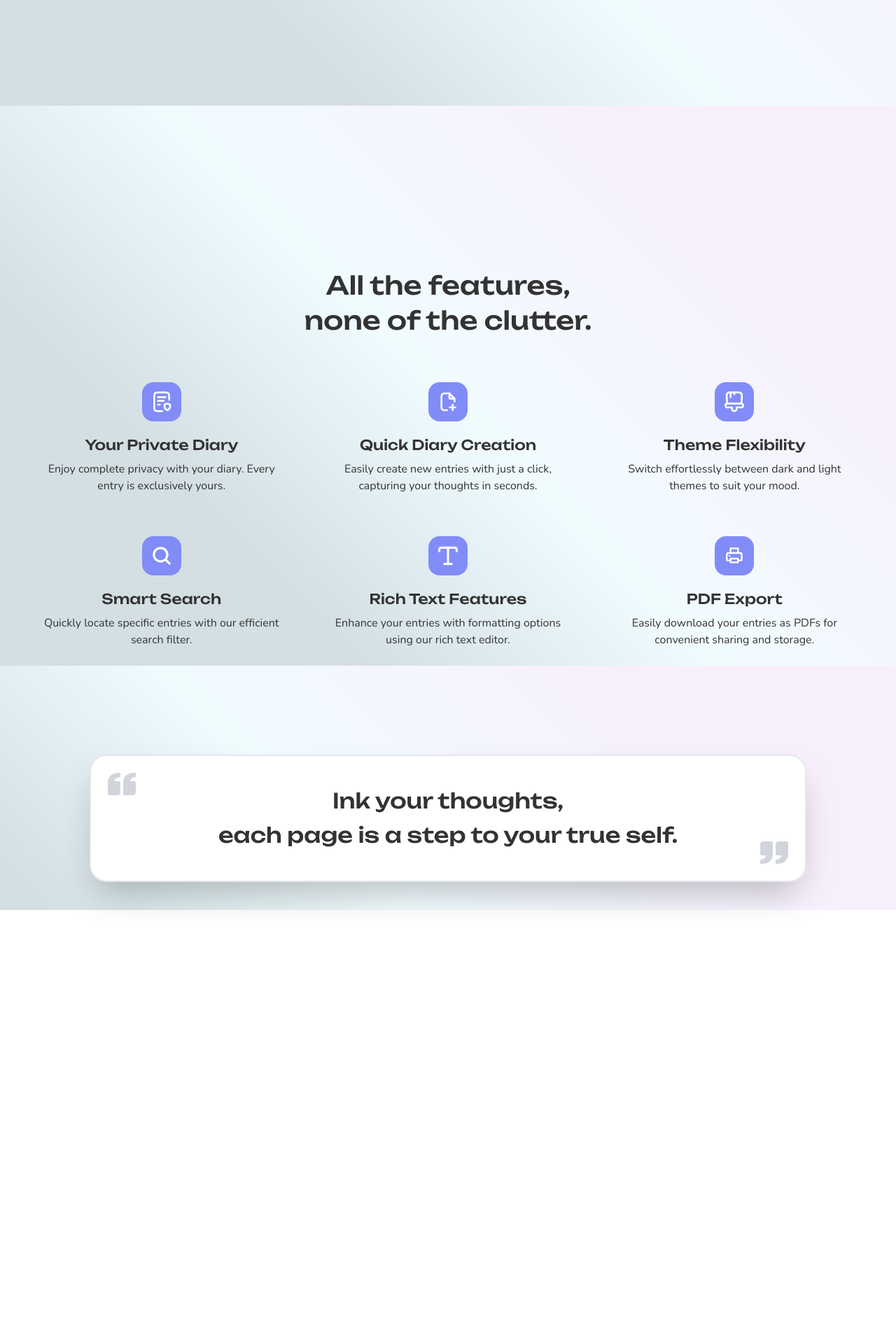
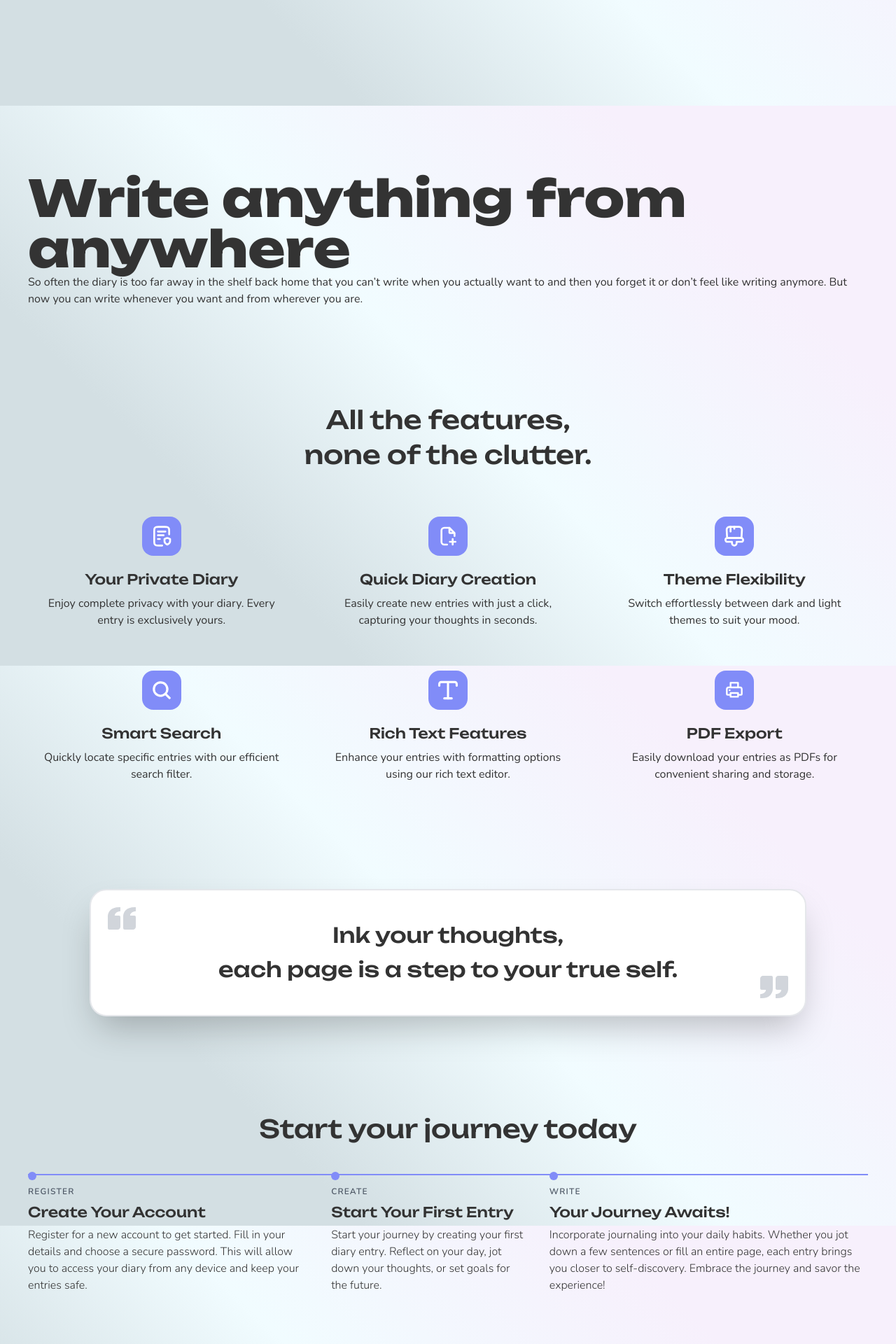
Before and after one commit to PrasadP27/Online-Diary, a React (Vite) app in the folder frontend/: page / in a window 1280 px wide. Shown: the part 649-2569 px from the top of the page at 70% size. Before the commit the page ends 1949 px from the top, so only its background shows below. Built offline with nearby package versions, Linux system fonts and the light colour scheme.

Commit message:
Added timeline

```diff
--- a/frontend/src/pages/Home.jsx
+++ b/frontend/src/pages/Home.jsx
@@ -181,7 +181,7 @@ const Home = () => {
   return (
     <>
       {/* hero section */}
-      <section className="flex flex-col items-center justify-center h-dvh w-full max-h-[1000px] text-center">
+      <section className="flex flex-col items-center justify-center h-dvh w-full max-h-[900px] text-center">
         <h1 className="leading-snug text-6xl dark:text-darkPrimary">
           Your{" "}
           <span className=" text-indigo-400 dark:text-indigo-700">
@@ -201,7 +201,15 @@ const Home = () => {
         </Link>
       </section>
 
-      <section></section>
+      <section>
+        <h1>Write anything from anywhere</h1>
+        <p>
+          So often the diary is too far away in the shelf back home that you
+          can’t write when you actually want to and then you forget it or don’t
+          feel like writing anymore. But now you can write whenever you want and
+          from wherever you are.
+        </p>
+      </section>
 
       {/* Features  */}
       <section>
@@ -233,7 +241,7 @@ const Home = () => {
 
       {/* quote  */}
       <section>
-        <div className="relative max-w-5xl mx-auto bg-primary text-center rounded-3xl shadow-2xl border-2 px-4 py-10 text-gray-300 dark:bg-white/10 backdrop-blur-sm ">
+        <div className="relative max-w-5xl mx-auto bg-primary text-center rounded-3xl shadow-2xl border-2 px-4 py-10 text-gray-300 dark:bg-white/10 backdrop-blur-sm dark:border-gray-400">
           <svg
             fill="currentcolor"
             viewBox="0 0 24 24"
@@ -255,6 +263,70 @@ const Home = () => {
           </svg>
         </div>
       </section>
+
+      {/* timline */}
+      <section>
+        <h2 className="font-unbounded font-medium leading-snug text-4xl text-center dark:text-darkPrimary mb-10">
+          Start your journey today
+        </h2>
+        <ol className="border-s border-indigo-400 dark:border-indigo-700 md:flex md:justify-center md:gap-8 md:border-s-0 md:border-t-2">
+          <li>
+            <div className="flex-start flex items-center pt-2 md:block md:pt-0">
+              <div className="-ms-[5px] me-3 h-[12px] w-[12px] rounded-full bg-indigo-400 dark:bg-indigo-700 md:-mt-[5px] md:me-0 md:ms-0"></div>
+              <p className="text-xs uppercase font-nunito font-semibold tracking-widest text-gray-600 dark:text-gray-400 mt-2">
+                Register
+              </p>
+            </div>
+            <div className="ms-4 mt-2 pb-5 md:ms-0">
+              <h4 className="mb-1.5 text-xl font-medium font-unbounded">
+                Create Your Account
+              </h4>
+              <p className="mb-3 font-nunito font-light dark:text-gray-400">
+                Register for a new account to get started. Fill in your details
+                and choose a secure password. This will allow you to access your
+                diary from any device and keep your entries safe.
+              </p>
+            </div>
+          </li>
+          <li>
+            <div className="flex-start flex items-center pt-2 md:block md:pt-0">
+              <div className="-ms-[5px] me-3 h-[12px] w-[12px] rounded-full bg-indigo-400 dark:bg-indigo-700 md:-mt-[5px] md:me-0 md:ms-0"></div>
+              <p className="text-xs uppercase font-nunito font-semibold tracking-widest text-gray-600 dark:text-gray-400 mt-2">
+                Create
+              </p>
+            </div>
+            <div className="ms-4 mt-2 pb-5 md:ms-0">
+              <h4 className="mb-1.5 text-xl font-medium font-unbounded">
+                Start Your First Entry
+              </h4>
+              <p className="mb-3 font-nunito font-light dark:text-gray-400">
+                Start your journey by creating your first diary entry. Reflect
+                on your day, jot down your thoughts, or set goals for the
+                future.
+              </p>
+            </div>
+          </li>
+          <li>
+            <div className="flex-start flex items-center pt-2 md:block md:pt-0">
+              <div className="-ms-[5px] me-3 h-[12px] w-[12px] rounded-full bg-indigo-400 dark:bg-indigo-700 md:-mt-[5px] md:me-0 md:ms-0"></div>
+              <p className="text-xs uppercase font-nunito font-semibold tracking-widest text-gray-600 dark:text-gray-400 mt-2">
+                write
+              </p>
+            </div>
+            <div className="ms-4 mt-2 pb-5 md:ms-0">
+              <h4 className="mb-1.5 text-xl font-medium font-unbounded">
+                Your Journey Awaits!
+              </h4>
+              <p className="mb-3 font-nunito font-light dark:text-gray-400">
+                Incorporate journaling into your daily habits. Whether you jot
+                down a few sentences or fill an entire page, each entry brings
+                you closer to self-discovery. Embrace the journey and savor the
+                experience!
+              </p>
+            </div>
+          </li>
+        </ol>
+      </section>
     </>
   );
 };
```
